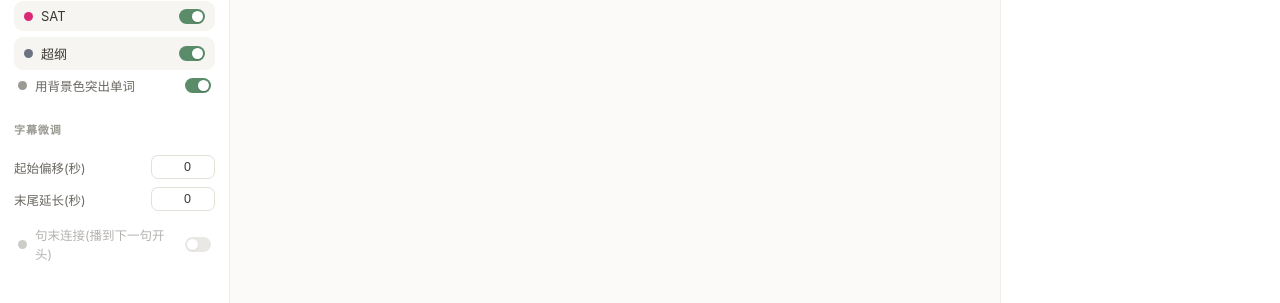
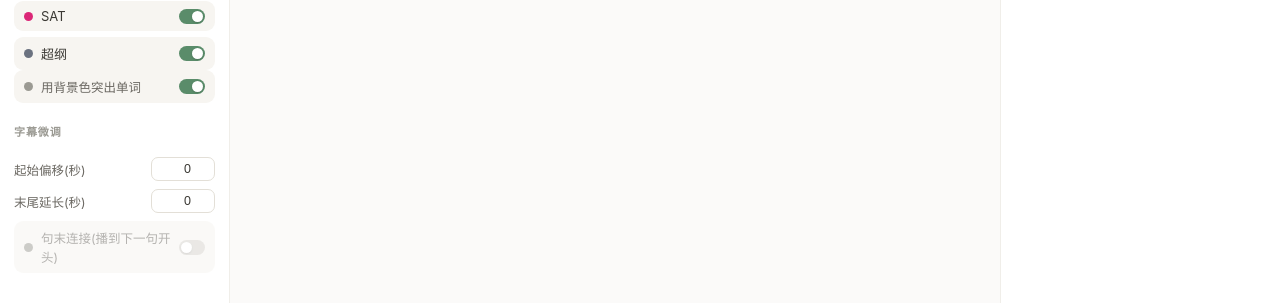
Before and after one commit to HaujetZhao/SubTap, a Vue app: page / in a window 1280 px wide. Shown: the part 415-718 px from the top of the page. Built offline with nearby package versions, Linux system fonts and the light colour scheme.

Commit message:
style(ui): 左栏禁选文字+副开关卡片化+数量徽章柔和

```diff
--- a/src/components/WordPanel.vue
+++ b/src/components/WordPanel.vue
@@ -42,7 +42,7 @@ function titleColor(lv) { return props.colors[lv] || '#2563eb'; }
       <div v-for="lv in visibleLevels" :key="lv" class="word-group">
         <h4 :style="{ color: titleColor(lv) }">
           {{ lv }}
-          <span class="count-pill" :style="{ background: titleColor(lv) }">{{ groups[lv].length }}</span>
+          <span class="count-pill" :style="{ background: titleColor(lv) + '22', color: titleColor(lv) }">{{ groups[lv].length }}</span>
         </h4>
         <div v-for="w in groups[lv]" :key="w.word" class="word">
           <div class="w">{{ w.word }}</div>
--- a/src/styles.css
+++ b/src/styles.css
@@ -29,6 +29,7 @@ body {
   background: var(--panel); border-right: 1px solid var(--border);
   padding: 16px 14px; overflow-y: auto;
   display: flex; flex-direction: column; gap: 20px;
+  user-select: none;
 }
 .panel-center {
   flex: 1; min-width: 0; display: flex; flex-direction: column;
@@ -77,8 +78,8 @@ body {
   display: flex; align-items: center; gap: 6px;
 }
 .word-group .count-pill {
-  font-size: 10px; font-weight: 500; color: #fff;
-  padding: 1px 6px; border-radius: 8px; opacity: .85;
+  font-size: 10px; font-weight: 600;
+  padding: 1px 7px; border-radius: 8px;
 }
 .word { background: #f7f5f1; border-radius: var(--r-md); padding: 8px 11px; margin-bottom: 6px; }
 .word .w { font-weight: 600; font-size: 14px; }
@@ -116,8 +117,8 @@ body {
   cursor: pointer; transition: background .15s;
 }
 .level-pill:hover { background: #f1ede6; }
-.level-pill.sub { background: transparent; padding: 6px 4px; font-size: 12.5px; color: var(--ink-2); }
-.level-pill.sub:hover { background: #f7f5f1; }
+.level-pill.sub { background: #f7f5f1; padding: 7px 10px; font-size: 12.5px; color: var(--ink-2); }
+.level-pill.sub:hover { background: #f1ede6; }
 .level-pill.off { opacity: .5; }
 .level-pill .dot { width: 9px; height: 9px; border-radius: 50%; flex-shrink: 0; }
 .level-pill .dot.muted { background: var(--ink-3); }
```
